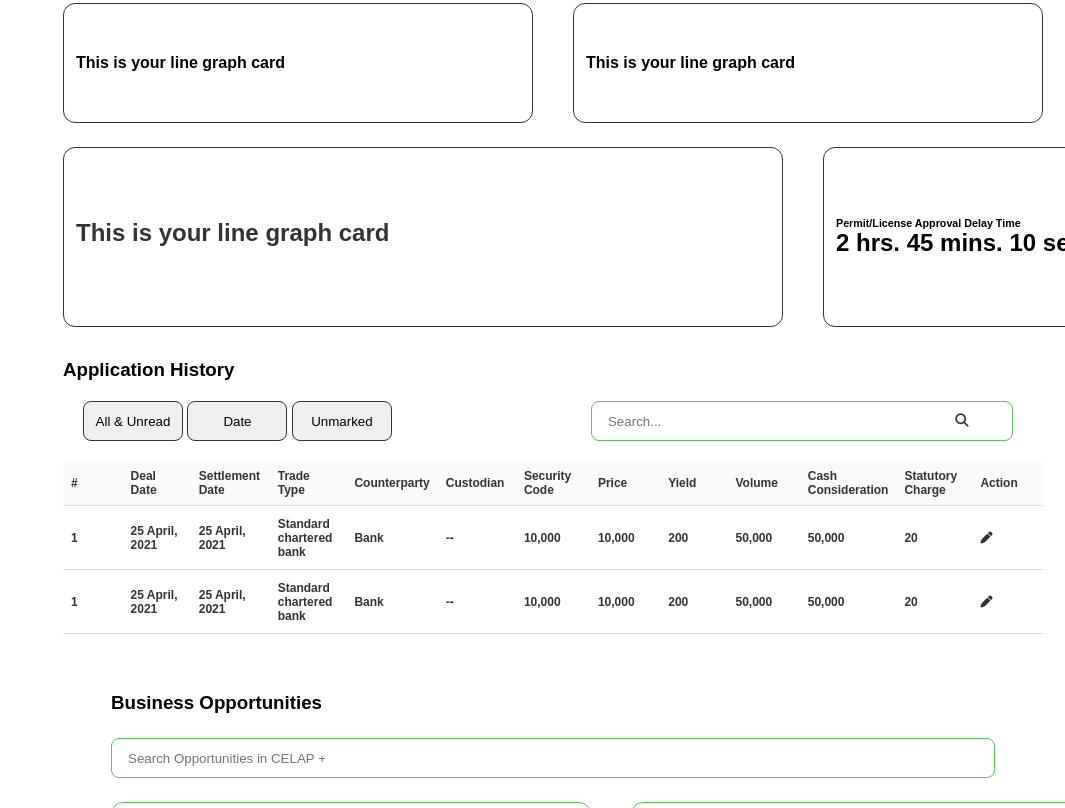
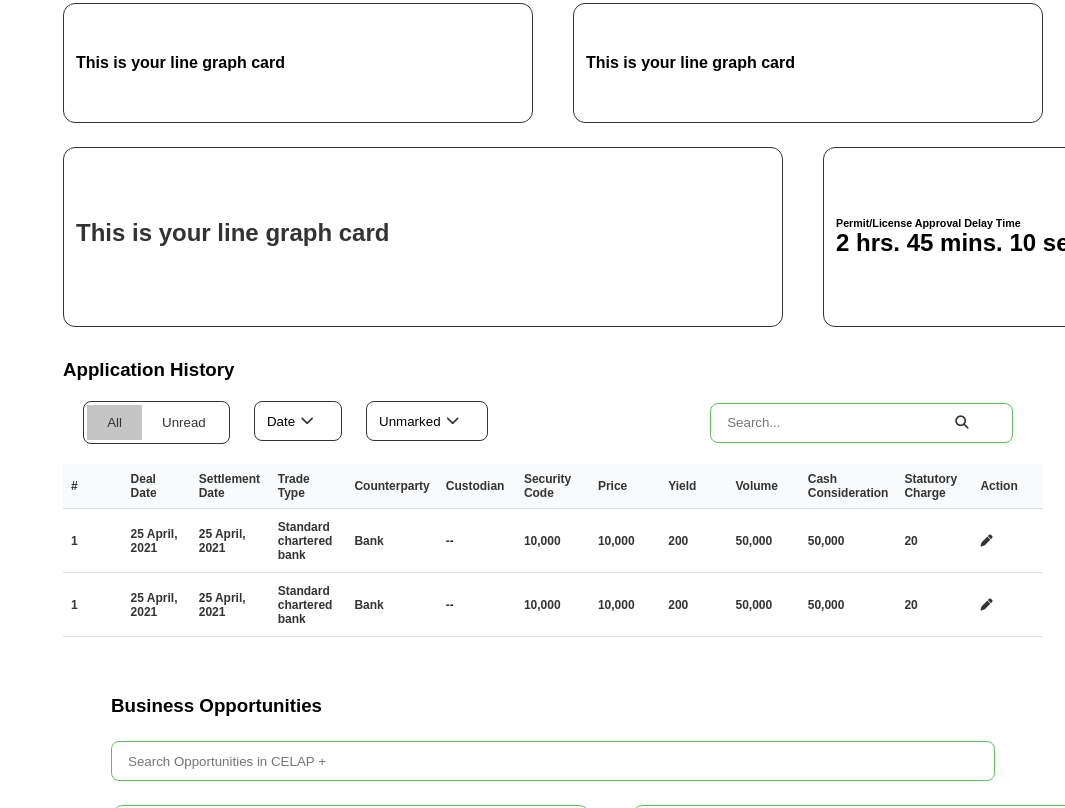
Before and after one commit to Jan1Verse1/CEPHAS, a plain HTML site: page BusinessOwner.html in a window 1280 px wide. Shown: the part 879-1687 px from the top of the page, without its empty margins (215-1280 px from the left). Drawn offline with Linux system fonts and the light colour scheme; a web font is replaced by a local one.

Commit message:
Business owner page fixed

```diff
--- a/BusinessOwner.css
+++ b/BusinessOwner.css
@@ -186,6 +186,15 @@
 }
 
 .fa-pen {
+    display: grid;
+    place-content: center;
+    width: 24px;
+    height: 24px;
+    color: #333;
+    margin-right: 10px;
+}
+
+.fa-chevron-down {
     display: grid;
     place-content: center;
     width: 24px;
@@ -823,3 +832,55 @@ td {
     width: 120px;
     height: 120px;
 }
+
+.filterButtons {
+    display: flex;
+    flex-direction: row;
+    margin-right: 24vw;
+}
+
+.filterBtn {
+    display: flex;
+    /* width: 100px; */
+    height: 40px;
+    background-color: transparent;
+    border: 1px solid #333;
+    border-radius: 8px;
+    flex-direction: row;
+    align-items: center;
+    padding: 12px;
+    justify-content: space-between;
+    width: 12vw;
+    justify-items: center;
+}
+
+.tabButton {
+    background-color: #fff;
+    color: #333;
+    border: none;
+    padding: 10px 20px;
+    cursor: pointer;
+    width: max-content;
+    margin: 0px;
+}
+
+.tabButton.active {
+    background-color: #c5c5c5;
+    color: #333;
+    border: none;
+    padding: 10px 20px;
+    cursor: pointer;
+    width: max-content;
+    height: fit-content;
+    margin: 0px;
+}
+
+.buttonGroup {
+    display: flex;
+    flex-direction: row;
+    width: max-content;
+    border: 1px solid #333;
+    border-radius: 8px;
+    padding: 1%;
+    /* margin-bottom: 20px; */
+}
--- a/BusinessOwner.html
+++ b/BusinessOwner.html
@@ -163,11 +163,14 @@
                             <div class="tableText">
                                 <h3>Application History</h3>
                                 <div class="Adminn">
-                                    <div id="filterButtons">
-                                        <button class="filterbtn" onclick="filterTable('allunread')">All &
-                                            Unread</button>
-                                        <button class="filterbtn" onclick="filterTable('date')">Date</button>
-                                        <button class="filterbtn" onclick="filterTable('unmarked')">Unmarked</button>
+                                    <div class="filterButtons">
+                                        <div class="buttonGroup">
+                                            <button class="tabButton active">All</button>
+                                            <button class="tabButton">Unread</button>
+                                        </div>
+                                        <button class="filterBtn">Date <i class="fa-solid fa-chevron-down"></i></button>
+                                        <button class="filterBtn">Unmarked <i
+                                                class="fa-solid fa-chevron-down"></i></button>
                                     </div>
                                     <form class="adminsearch">
                                         <input class="adminnSearchh" type="search" placeholder="Search...">
```
